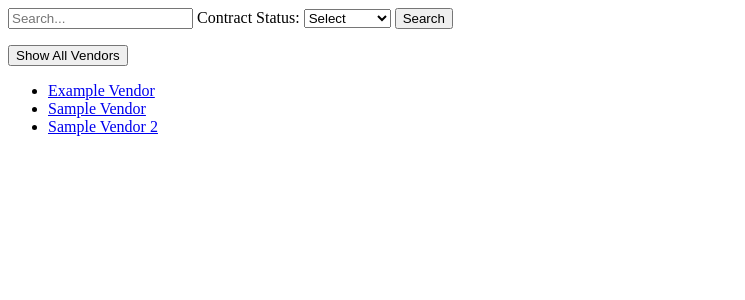
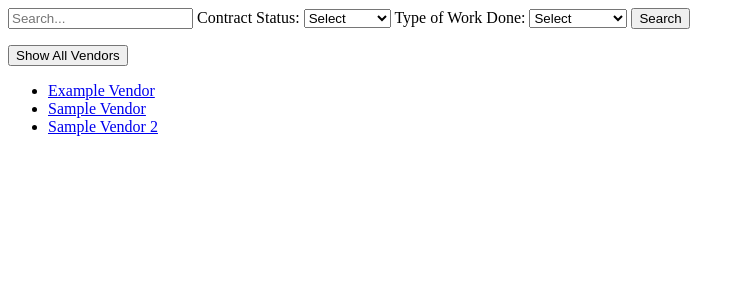
Before and after one commit to nshein1/DatabaseProject, a Django app: page /vcm/vendors/ in a window 1280 px wide. Shown: the top 300 px of the page, without its empty margins (0-745 px from the left). Run offline with Django 3.2, Linux system fonts and the light colour scheme; data comes from the database, SQL or seed files in the repository; both versions use the stored data as it was after the commit.

Commit message:
now can search vendors by type of work done

```diff
--- a/projectCode/vcm_site/vcm_app/templates/vcm_app/vendors.html
+++ b/projectCode/vcm_site/vcm_app/templates/vcm_app/vendors.html
@@ -3,7 +3,7 @@
 <form action="{% url 'vcm_app:vendors' %}" method="get">
     <input name="search_term" type="text" placeholder="Search...">
 
-
+    <!--Search by Contract Status-->
     <label for="contract_status">Contract Status:</label>
     <select id="contract_status" name="contract_status">
             <option value=>Select</option>
@@ -14,6 +14,22 @@
             <option value="FT">Future</option>
     </select>
 
+    <!--Search by WorkType Status-->
+    <label for="worktype">Type of Work Done:</label>
+    <select id="worktype" name="worktype">
+            <option value=>Select</option>
+            {% if worktype_list %}
+                {% for worktype in worktype_list %}
+                    <li>{{worktype.work}}</li>
+                    <option value="{{worktype.work}}">{{worktype.work}}</option>
+                {% endfor %}
+            {% endif %}
+    </select>
+    <!--END Search by WorkType Status-->
+
+
+
+
     <!--<input type="submit">Search</input> -->
     <button type="submit" value="Submit">Search</button>
 
@@ -22,6 +38,7 @@
     <button type="submit" value="Submit">Show All Vendors</button>
 </form>
 <!----END OF SEARCH BAR STUFF-->
+
 
 {% if vendor_list %}
     <ul>
--- a/projectCode/vcm_site/vcm_app/views.py
+++ b/projectCode/vcm_site/vcm_app/views.py
@@ -32,6 +32,18 @@ class VendorsView(generic.ListView):
     template_name = 'vcm_app/vendors.html'
     context_object_name = 'vendor_list'
 
+
+    """TRYING SOMEWITHING WEIRD HERE
+        Passing additional context data to the view"""
+    def get_context_data(self, **kwargs):
+        context = super(VendorsView, self).get_context_data(**kwargs)
+        context.update({
+            'worktype_list': WorkType.objects.all(),
+        })
+        return context
+
+    """END OF WEIRD"""
+
     def get_queryset(self):
         results = Vendor.objects.all()
 
@@ -46,8 +58,12 @@ class VendorsView(generic.ListView):
         if (contract_status := self.request.GET.get("contract_status")):
             results = results.filter(contract__contract_status=contract_status)
 
-        #return filtered results ordered by vendor_name
-        return results#.order_by('vendor_name')
+        #filter by worktype
+        if (worktype := self.request.GET.get("worktype")):
+            results = results.filter(worktype__work=worktype)
+
+        #return filtered results
+        return results
 
 
 
```
Also changed, not shown: projectCode/vcm_site/db.sqlite3.
